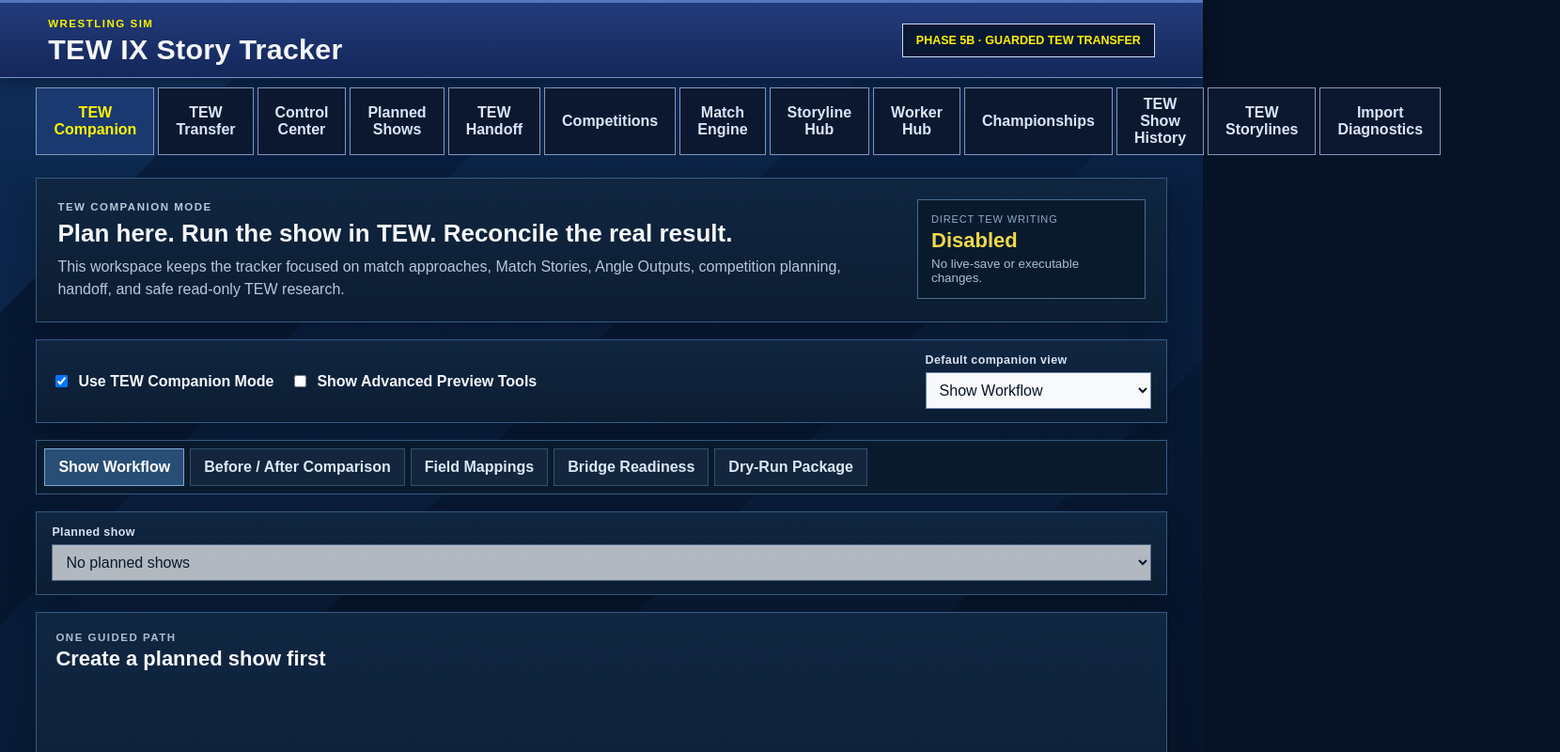
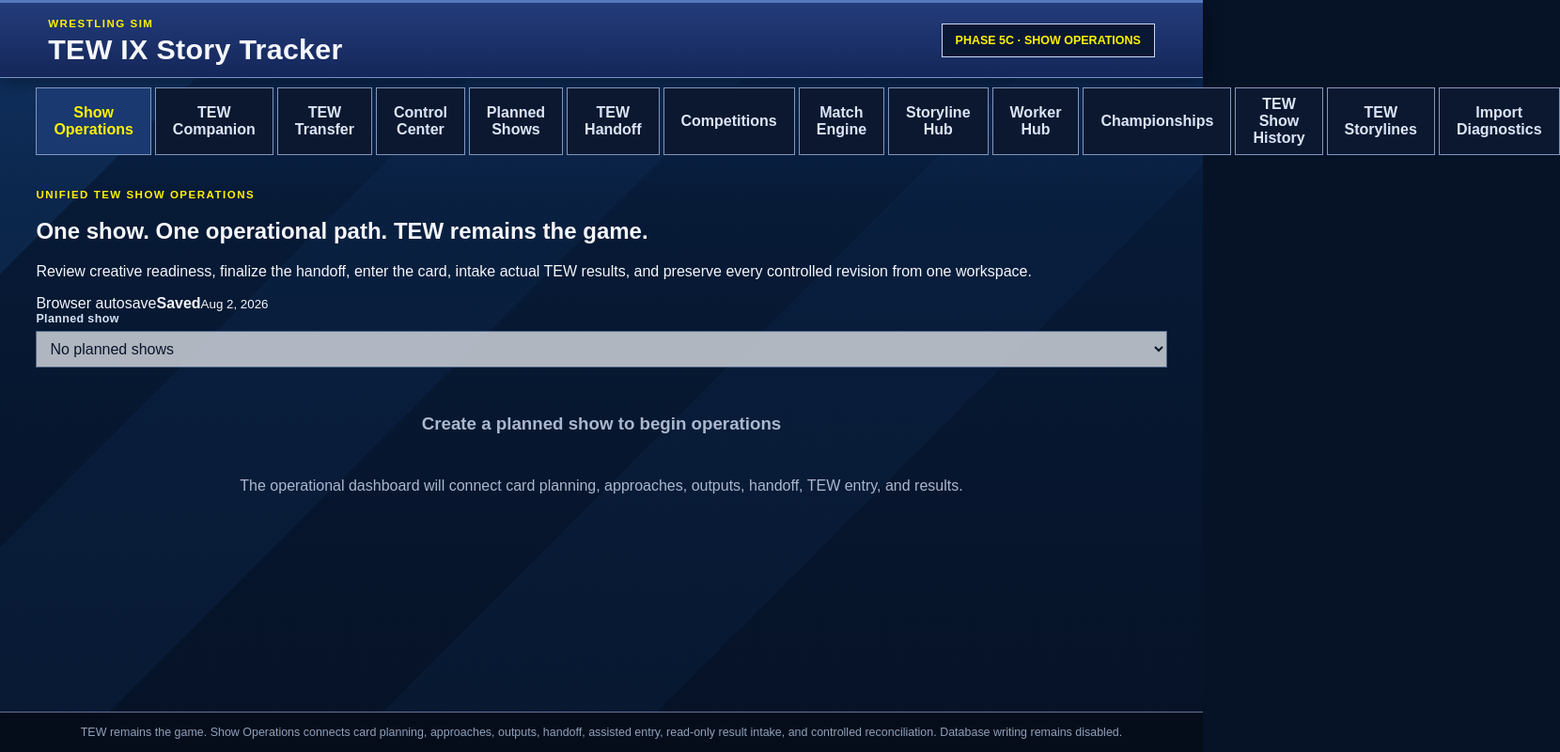
Before and after one commit to KnykArcade/Wrestling-Sim, a React (Vite) app: page / in a window 1280 px wide. Shown: the top 800 px of the page at 94% size, 1660 px wide, since content can reach past the window. Built offline with nearby package versions, Linux system fonts and the light colour scheme.

Commit message:
Add unified show operations navigation

```diff
--- a/src/App.tsx
+++ b/src/App.tsx
@@ -5,6 +5,7 @@ import CompetitionHub from "./competitions/CompetitionHub";
 import CreativeControlCenter from "./control/CreativeControlCenter";
 import HandoffWorkspace from "./handoff/HandoffWorkspace";
 import MatchEngineFoundation from "./matchEngine/MatchEngineFoundation";
+import ShowOperationsWorkspace from "./operations/ShowOperationsWorkspace";
 import PlannedShowWorkspace from "./planner/PlannedShowWorkspace";
 import StorylineHub from "./storylines/StorylineHub";
 import { readTewSnapshot } from "./tew/reader";
@@ -12,7 +13,7 @@ import type { MatchRecord, ShowRecord, StorylineRecord, TewSnapshot } from "./te
 import TransferWorkspace from "./transfer/TransferWorkspace";
 import WorkerHub from "./workers/WorkerHub";
 
-type ViewName = "bridge" | "transfer" | "control" | "planner" | "handoff" | "competitions" | "match-engine" | "storyline-hub" | "worker-hub" | "championship-hub" | "shows" | "tew-storylines" | "schema";
+type ViewName = "operations" | "bridge" | "transfer" | "control" | "planner" | "handoff" | "competitions" | "match-engine" | "storyline-hub" | "worker-hub" | "championship-hub" | "shows" | "tew-storylines" | "schema";
 
 function formatBytes(bytes: number): string {
   if (bytes < 1024) return `${bytes} B`;
@@ -75,7 +76,7 @@ function SnapshotHeader({ snapshot, onClose }: { snapshot: TewSnapshot; onClose:
 export default function App() {
   const [snapshot, setSnapshot] = useState<TewSnapshot | null>(null);
   const [selectedShowId, setSelectedShowId] = useState("");
-  const [view, setView] = useState<ViewName>("bridge");
+  const [view, setView] = useState<ViewName>("operations");
   const [loading, setLoading] = useState(false);
   const [error, setError] = useState("");
   const [plannerTarget, setPlannerTarget] = useState<{ showId: string; segmentId: string; key: number } | null>(null);
@@ -109,11 +110,12 @@ export default function App() {
   }
 
   const needsSnapshot = (view === "shows" || view === "tew-storylines" || view === "schema") && snapshot === null;
-  const standaloneViews: ViewName[] = ["bridge", "transfer", "control", "planner", "handoff", "competitions", "match-engine", "storyline-hub", "worker-hub", "championship-hub"];
+  const standaloneViews: ViewName[] = ["operations", "bridge", "transfer", "control", "planner", "handoff", "competitions", "match-engine", "storyline-hub", "worker-hub", "championship-hub"];
 
   return <div className="app-shell">
-    <header className="topbar"><div><span className="brand-kicker">WRESTLING SIM</span><h1>TEW IX Story Tracker</h1></div><div className="phase-badge">PHASE 5B · GUARDED TEW TRANSFER</div></header>
+    <header className="topbar"><div><span className="brand-kicker">WRESTLING SIM</span><h1>TEW IX Story Tracker</h1></div><div className="phase-badge">PHASE 5C · SHOW OPERATIONS</div></header>
     <nav className="global-tabbar" aria-label="Story Tracker sections">
+      <button className={view === "operations" ? "active" : ""} onClick={() => setView("operations")} type="button">Show Operations</button>
       <button className={view === "bridge" ? "active" : ""} onClick={() => setView("bridge")} type="button">TEW Companion</button>
       <button className={view === "transfer" ? "active" : ""} onClick={() => setView("transfer")} type="button">TEW Transfer</button>
       <button className={view === "control" ? "active" : ""} onClick={() => setView("control")} type="button">Control Center</button>
@@ -129,6 +131,7 @@ export default function App() {
       <button className={view === "schema" ? "active" : ""} onClick={() => setView("schema")} type="button">Import Diagnostics</button>
     </nav>
     <main>
+      {view === "operations" && <ShowOperationsWorkspace snapshot={snapshot} onOpenShow={openPlannedSegment} onOpenHandoff={() => setView("handoff")} onOpenTransfer={() => setView("transfer")} />}
       {view === "bridge" && <BridgeWorkspace onOpenShow={openPlannedSegment} />}
       {view === "transfer" && <TransferWorkspace onOpenShow={openPlannedSegment} />}
       {view === "control" && <CreativeControlCenter snapshot={snapshot} onOpenShow={openPlannedSegment} onOpenStoryline={() => setView("storyline-hub")} onOpenWorker={() => setView("worker-hub")} />}
@@ -148,6 +151,6 @@ export default function App() {
         {view === "schema" && <section className="diagnostics-layout"><div className="content-panel"><div className="panel-heading large"><div><span>Matched TEW Tables</span><p>These mappings drive the read-only show, match, worker, and storyline views.</p></div></div><dl className="mapping-list">{Object.entries(snapshot.diagnostics.matchedTables).map(([purpose, table]) => <div key={purpose}><dt>{purpose}</dt><dd className={table ? "matched" : "missing"}>{table ?? "Not found"}</dd></div>)}</dl><div className="warning-list"><h3>Warnings</h3>{snapshot.diagnostics.warnings.length > 0 ? snapshot.diagnostics.warnings.map((warning, index) => <p key={`${warning}-${index}`}>{warning}</p>) : <p>No mapping warnings were generated.</p>}</div></div><div className="content-panel table-inventory"><div className="panel-heading large"><div><span>Database Table Inventory</span><p>Only recognized history tables are loaded into memory.</p></div><strong>{snapshot.tables.length}</strong></div><div className="inventory-list">{snapshot.tables.map((table) => <details key={table.name}><summary><span>{table.name}</span><small>{table.rowCount.toLocaleString()} rows · {table.columnCount} columns</small><b>{table.loaded ? "Mapped" : "Metadata only"}</b></summary><p>{table.columns.join(", ") || "No column names were returned."}</p>{table.truncated && <p className="truncate-warning">This table exceeded the Phase 1 row limit.</p>}</details>)}</div></div></section>}
       </>}
     </main>
-    <footer>TEW remains the game. The tracker prepares cards, approaches, Match Stories, Angle Outputs, competitions, assisted transfer packages, raw mapping evidence, and reconciliation. Database writing stays blocked until every safety gate and a verified Access writer exist.</footer>
+    <footer>TEW remains the game. Show Operations connects card planning, approaches, outputs, handoff, assisted entry, read-only result intake, and controlled reconciliation. Database writing remains disabled.</footer>
   </div>;
 }
```
